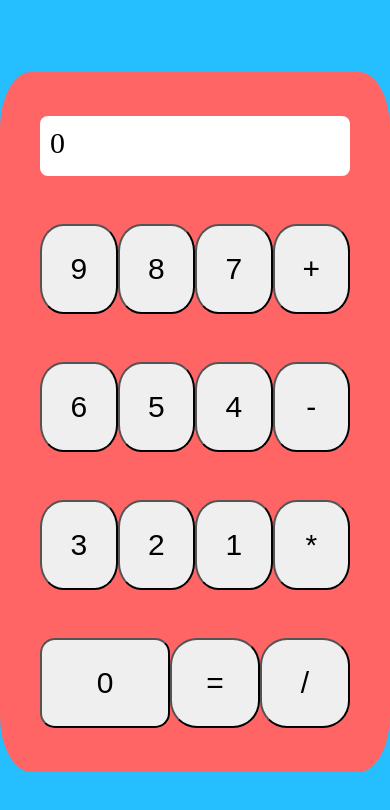
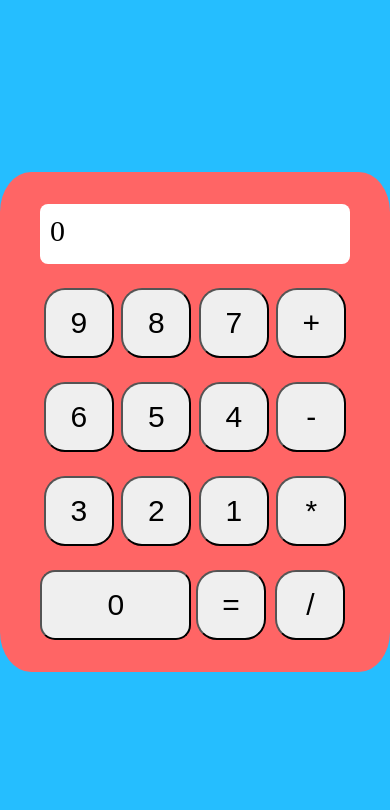
Before and after one commit to calculator12321/calculator12321.github.io, a plain HTML site: page index.html in a window 390 px wide. Drawn offline with Linux system fonts and the light colour scheme.

Commit message:
Add files via upload

```diff
--- a/css/style.css
+++ b/css/style.css
@@ -62,9 +62,14 @@ button {
 @media (max-width: 500px) {
     .wrap {
         width: 100%;
-
+        height: 500px;
     }
     .screan {
         font-size: 30px;
     }
+
+    button {
+        width: 70px;
+        height: 70px;
+    }
 }
```
